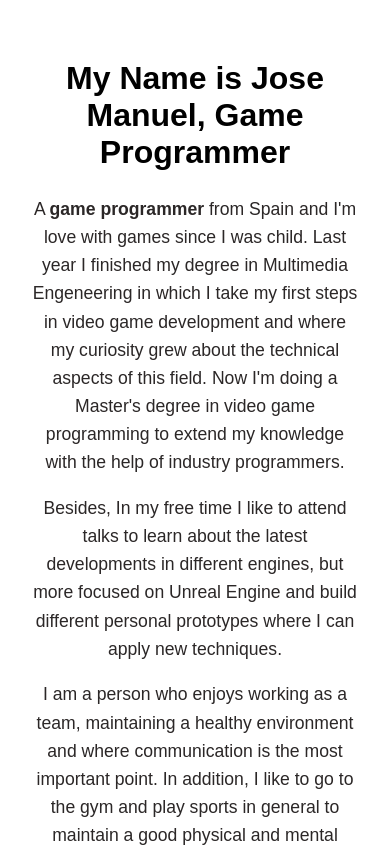
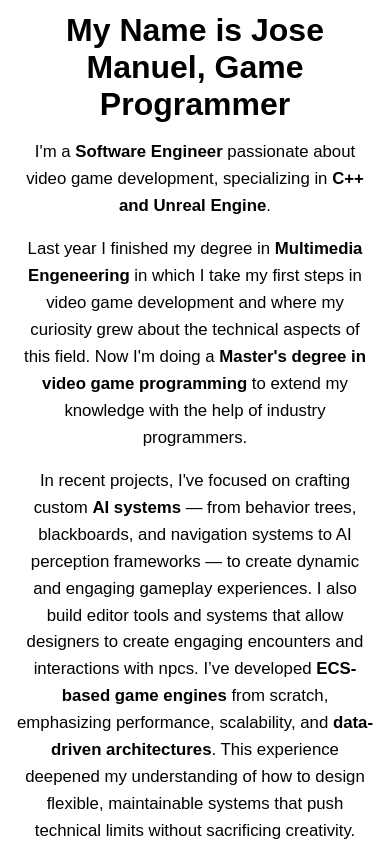
Before and after one commit to Josemaik/PortfolioGameDev, a React (Vite) app: page / in a window 390 px wide. Shown: the part 880-1727 px from the top of the page. Built offline with nearby package versions, Linux system fonts and the light colour scheme.

Commit message:
Updated About me and picture

```diff
--- a/src/components/About/About.css
+++ b/src/components/About/About.css
@@ -1,12 +1,12 @@
 .about {
   min-height: 100vh;
-  display: flex;
-  /* align-items: center;
-  justify-content: center; */
+  position: relative;
   padding: 6rem 2rem;
   opacity: 0;
   transform: translateY(20px);
   transition: all 0.8s ease;
+  overflow: hidden;
+  background: white; /* dark background so text stays readable */
 }
 
 .about.fade-in {
@@ -15,55 +15,96 @@
 }
 
 .about-content {
-  display: flex;
-  gap: 4rem;
   max-width: 1200px;
   margin: 0 auto;
+  display: flex;
+  gap: 3rem;
+  align-items: flex-start;
+  /* reserve space on the right for the image; use clamp to avoid overflow */
+  padding-right: clamp(300px, 40vw, 600px);
 }
 
 .about-text {
-  flex: 1;
+  flex: 1 1 45ch;
 }
 
 .about-text h2 {
   font-size: 2.5rem;
-  margin-bottom: 1.5rem;
-  color: black;
+  margin-bottom: 1rem;
+  color: #000000;
   text-align: center;
 }
 
 .about-text p {
-  font-size: 1.1rem;
+  font-size: 1.05rem;
   line-height: 1.6;
-  color: #2b2727;
-  margin-bottom: 1em;       /* margen inferior entre párrafos */
-  text-align: center;      /* justifica el texto */
+  color: #000000;
+  margin-bottom: 1em;
+  text-align: justify;
 }
 
+/* image sits inside the .about container and aligns with the right edge of .about-content */
 .about-image {
-  flex: 1;
+  position: absolute;
+  top: 0;
+  right: 0;
+  height: 100%;
+  width: clamp(320px, 45vw, 700px);
+  overflow: hidden;
+  pointer-events: none;
 }
 
 .about-image img {
   width: 100%;
-  max-width: 400px;
-  border-radius: 10px;
-  box-shadow: 0 4px 20px rgba(0, 0, 0, 0.3);
+  height: 100%;
+  object-fit: cover;
+  object-position: right center;
+  display: block;
+  /* clean diagonal cut */
+  clip-path: polygon(18% 0%, 100% 0%, 100% 100%, 0% 100%);
 }
 
-/* Responsive Design */
+@media (max-width: 1024px) {
+  .about-content {
+    padding-right: clamp(220px, 35vw, 420px);
+  }
+
+  .about-image {
+    width: clamp(260px, 40vw, 480px);
+  }
+}
+
 @media (max-width: 768px) {
+  .about {
+    padding: 3rem 1rem;
+  }
+
   .about-content {
     flex-direction: column;
-    gap: 2rem;
-    text-align: center;
+    gap: 1.5rem;
+    padding-right: 0;
+  }
+
+  .about-image {
+    position: static;
+    width: 100%;
+    height: auto;
+    margin-top: 1rem;
+  }
+
+  .about-image img {
+    clip-path: none;
+    border-radius: 10px;
+    box-shadow: 0 4px 20px rgba(0, 0, 0, 0.25);
+    height: auto;
   }
 
   .about-text h2 {
     font-size: 2rem;
+    text-align: center;
   }
 
-  .about-image img {
-    max-width: 300px;
+  .about-text p {
+    text-align: center;
   }
 }
--- a/src/components/About/About.jsx
+++ b/src/components/About/About.jsx
@@ -34,13 +34,14 @@ const About = () => {
         <div className="about-content">
           <div className="about-text">
             <h2>My Name is Jose Manuel, Game Programmer</h2>
-            <p>A <b>game programmer</b> from Spain and I'm love with games since I was child. Last year I finished my degree in Multimedia Engeneering in which I take my first steps in video game development and where my curiosity grew about the technical aspects of this field.
-               Now I'm doing a Master's degree in video game programming to extend my knowledge with the help of industry programmers.</p>
-            <p>Besides, In my free time I like to attend talks to learn about the latest developments in different engines, but more focused on Unreal Engine and build different personal prototypes where I can apply new techniques.</p>
-            <p>I am a person who enjoys working as a team, maintaining a healthy environment and where communication is the most important point. In addition, I like to go to the gym and play sports in general to maintain a good physical and mental state.</p>
+            <p>I'm a <strong>Software Engineer</strong> passionate about video game development, specializing in <strong>C++ and Unreal Engine</strong>. </p>
+            <p>Last year I finished my degree in <strong>Multimedia Engeneering</strong> in which I take my first steps in video game development and where my curiosity grew about the technical aspects of this field.
+               Now I'm doing a <strong>Master's degree in video game programming</strong> to extend my knowledge with the help of industry programmers.</p>
+              <p>In recent projects, I've focused on crafting custom <strong>AI systems</strong> — from behavior trees, blackboards, and navigation systems to AI perception frameworks — to create dynamic and engaging gameplay experiences. I also build editor tools and systems that allow designers to create engaging encounters and interactions with npcs.
+              I’ve developed <strong>ECS-based game engines</strong> from scratch, emphasizing performance, scalability, and <strong>data-driven architectures</strong>. This experience deepened my understanding of how to design flexible, maintainable systems that push technical limits without sacrificing creativity.</p>
           </div>
           <div className="about-image">
-            <img src="/assets/images/profile.jpg" alt="Jose Manuel" />
+            <img src="/assets/images/aboutme_picture.jpg" alt="Jose Manuel" />
           </div>
         </div>
       </section>
```
Also changed, not shown: public/assets/images/aboutme_picture.jpg (added).
